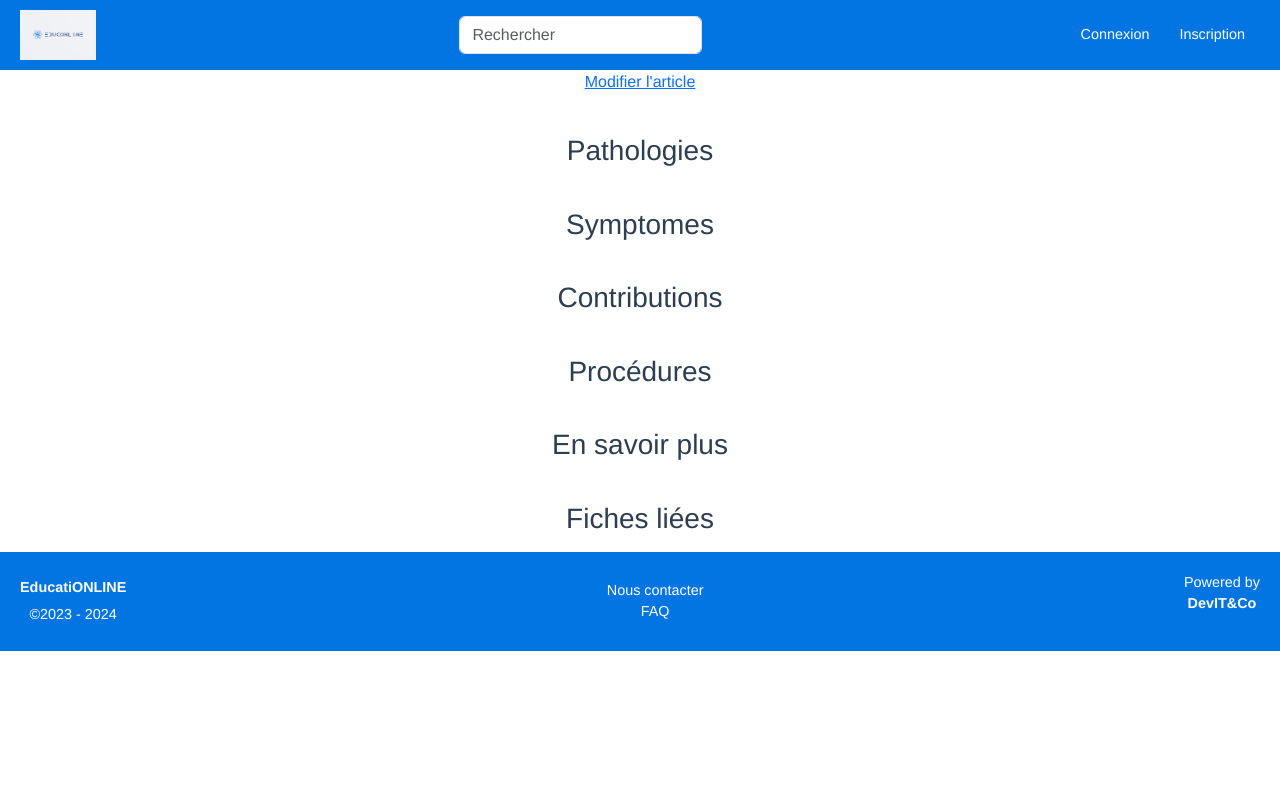
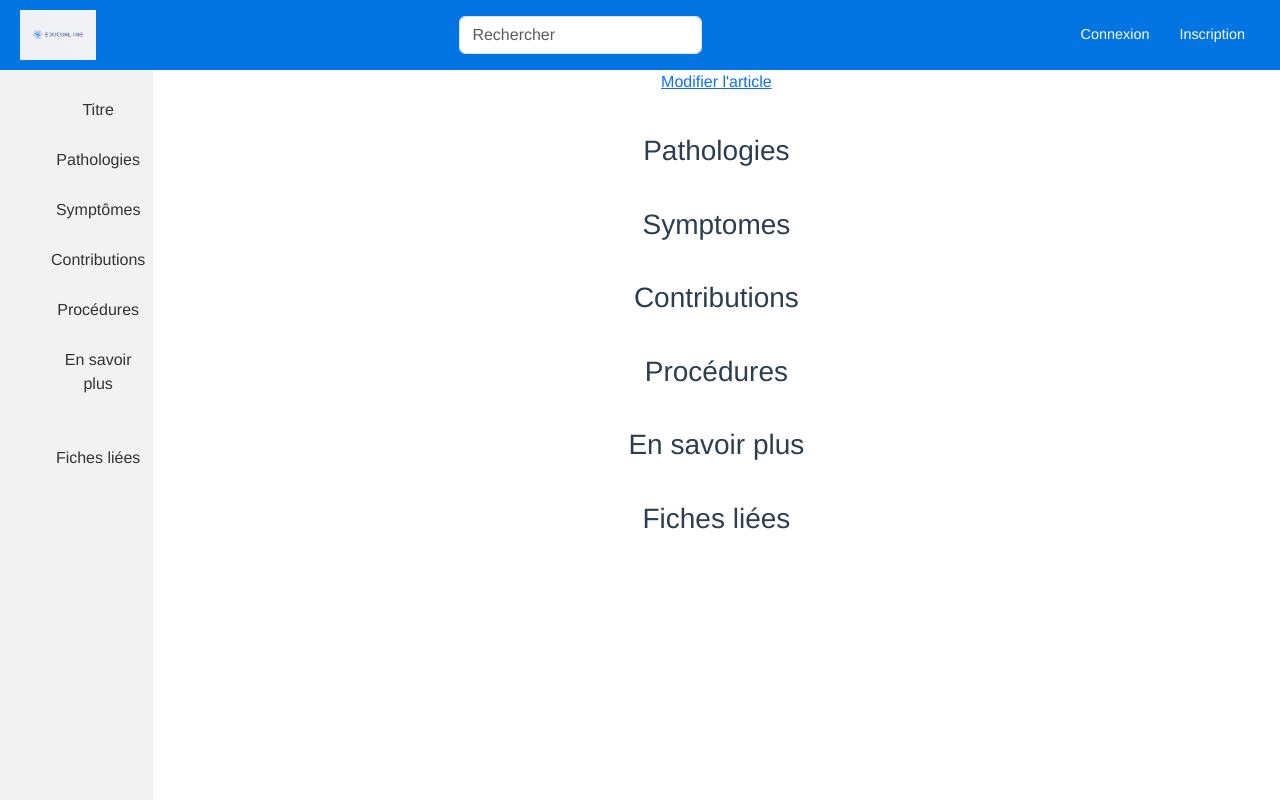
Before and after one commit to DevITandCo/EducatiOnline-frontend, a Vue app: page /formulaire in a window 1280 px wide. Shown: the top 800 px of the page. Built offline with nearby package versions, Linux system fonts and the light colour scheme.

Commit message:
navbar-added

```diff
--- /dev/null
+++ b/src/components/LeftNavBar.vue
@@ -0,0 +1,71 @@
+<template>
+    <div class="left-nav-bar">
+      <ul class="nav flex-column">
+        <li class="nav-item"><a class="nav-link" href="#title">Titre</a></li>
+        <li class="nav-item"><a class="nav-link" href="#linkPathologie">Pathologies</a></li>
+        <li class="nav-item"><a class="nav-link" href="#linkSymptomes">Symptômes</a></li>
+        <li class="nav-item"><a class="nav-link" href="#linkContributions">Contributions</a></li>
+        <li class="nav-item"><a class="nav-link" href="#linkProcedures">Procédures</a></li>
+        <li class="nav-item"><a class="nav-link" href="#linkAdditional">En savoir plus</a></li>
+        <li class="nav-item"><a class="nav-link" href="#linkRelated">Fiches liées</a></li>
+      </ul>
+    </div>
+  </template>
+
+  <script>
+  export default {
+    name: 'LeftNavBar',
+    methods: {
+      isAdmin() {
+        // Ajoutez ici la logique pour vérifier si l'utilisateur est un administrateur
+        return true;
+      }
+    }
+  }
+  </script>
+
+  <style scoped>
+
+  .left-nav-bar {
+    flex: 1;
+    width: 100vw;
+    background-color: #f2f2f2;
+    padding: 20px;
+  }
+
+  @media only screen and (min-width: 1024px) {
+    .left-nav-bar {
+      width: 200px;
+      /* height: 100%;  */
+      overflow-y: auto;
+      position : sticky;
+      top : 0;
+      height: 100vh;
+    }
+  }
+
+  ul {
+    list-style-type: none;
+    padding: 0;
+  }
+
+  li {
+    margin-bottom: 10px;
+  }
+
+  a {
+    text-decoration: none;
+    color: #333;
+  }
+
+  a:hover {
+    color: #555;
+  }
+  .nav-link {
+  color: #333;
+}
+
+.nav-link:hover {
+  color: #555;
+}
+  </style>
--- a/src/views/DeficiencyForm.vue
+++ b/src/views/DeficiencyForm.vue
@@ -1,19 +1,25 @@
+<script setup>
+    import LeftNavBar from '@/components/LeftNavBar.vue';
+</script>
+
 <template>
+  <div class="mbappe">
+    <LeftNavBar />
       <div class="deficiency">
         <router-link v-if="isAdmin()" :to="'/edit?id=' + article.id" id="edit">Modifier l'article</router-link>
       <!-- button -->
       <h1 id="title">{{ article.title }}</h1>
-  <h3>Pathologies</h3>
+      <h3 id="linkPathologie">Pathologies</h3>
       <p class="input" id="pathology"></p>
-  <h3>Symptomes</h3>
+      <h3 id="linkSymptomes">Symptomes</h3>
       <p class="input" id="symptoms"></p>
-  <h3>Contributions</h3>
+      <h3 id="linkContributions">Contributions</h3>
       <p class="input" id="contributions"></p>
-  <h3>Procédures</h3>
+      <h3 id="linkProcedures">Procédures</h3>
       <p class="input" id="procedures"></p>
-  <h3>En savoir plus</h3>
+      <h3 id="linkAdditional">En savoir plus</h3>
       <p class="input" id="additional"></p>
-  <h3>Fiches liées</h3>
+      <h3 id="linkRelated">Fiches liées</h3>
       <p class="input" id="related"></p>
       <!-- <p v-for="(links) in getAdditionalLinks()" :key="links.name">
         <a target="_blank" :href='"//" + links.url'>{{ links.name }}</a></p>
@@ -21,6 +27,7 @@
       <p v-for="(links) in getRelatedLinks()" :key="links.name">
         <router-link :to='links.url'>{{ links.name }}
         </router-link></p> -->
+    </div>
   </div>
 </template>
 
@@ -242,6 +249,21 @@ methods: {
 </script>
 
 <style scoped>
+
+.deficiency {
+  flex : 10;
+}
+.mbappe {
+  display: flex;
+  flex-direction: column;
+}
+
+@media only screen and (min-width: 1024px) {
+    .mbappe {
+      flex-direction: row;
+    }
+  }
+
 h3 {
   margin: 40px 0 0;
 }
```
Lines whose indentation alone changed are shown as unchanged.
